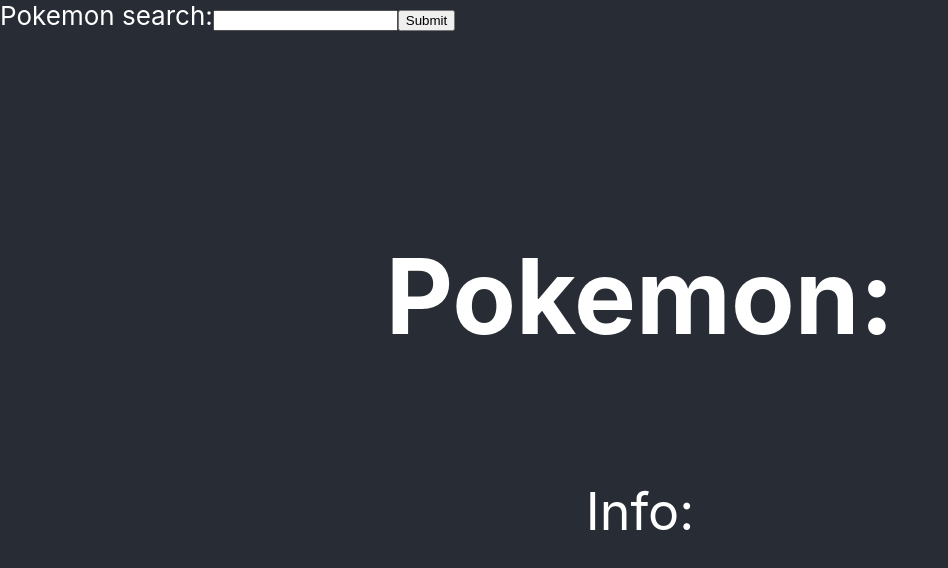
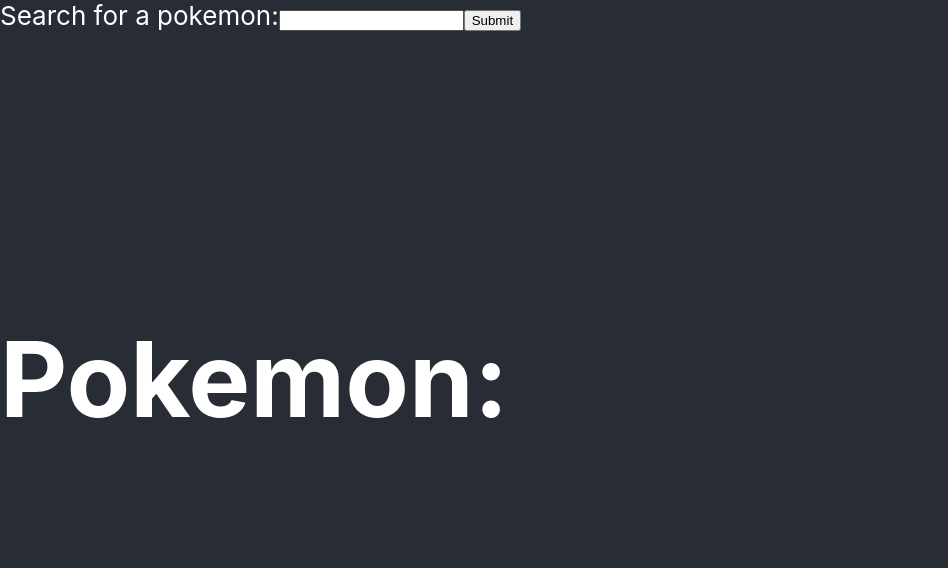
Before and after one commit to Thi-Mai/elite102-project, a React (Create React App) app in the folder pokedex-app/: page / in a window 1280 px wide. Shown: the top 568 px of the page, without its empty margins (0-948 px from the left). Built offline with nearby package versions, Linux system fonts and the light colour scheme.

Commit message:
somewhat complete app

```diff
--- a/pokedex-app/src/App.css
+++ b/pokedex-app/src/App.css
@@ -5,13 +5,22 @@
   font-size: calc(10px + 2vmin);
 }
 
-.App {
+.App-info {
   background-color: #282c34;
+  font-size: calc(20px + 4vmin);
+  color: white;
+  align-items: left;
+
   min-height: 100vh;
   display: flex;
   flex-direction: column;
-  align-items: center;
   justify-content: center;
-  font-size: calc(20px + 4vmin);
-  color: white;
+
+
 }
+
+.App-save {
+  column-count: 3;
+  column-gap: 40px;
+  column-rule-style: solid;
+}
--- a/pokedex-app/src/App.js
+++ b/pokedex-app/src/App.js
@@ -33,7 +33,7 @@
       this.setState({ info: data})
 
     } catch (err) {
-      this.setState({ info: {abilities: null}})
+      this.setState({ info: {name: null}})
     }
 
     event.preventDefault();
@@ -43,27 +43,60 @@
   render() {
 
     pokemonName = this.curText;
-    var {abilities} = this.state.info;
+    var {name, height, weight, types, abilities, moves} = this.state.info;
 
-    if(abilities) {
+    if(name) {
       return (
         <div>
 
           <form className='App-input'>
             <label>
-                Pokemon search:
+                Search:
             <input type="text" onChange={this.handleChange}/>
            </label>
           <input type="button" value="Submit" onClick={this.handleSubmit}/>
           </form>
 
-          <div className="App">
+          <div className="App-info">
             <h1>Pokemon: {pokemonName}</h1>
-            <p> Info: </p>
+
+            <p>
+              <h2>
+                General Info
+              </h2>
+              <p> Height (decimetres): {height}</p>
+              <p> Weight (hectograms): {weight}</p>
+              <p> Types:
+                {types.map((item, index) => (
+                  <p key={index+1}>{index+1}: {item.type.name}</p>
+                ))}
+              </p>
+            </p>
+
+            <p>
+              <h2>
+                Abilities
+              </h2>
 
               {abilities.map((item, index) => (
-                <p key={index}>{index}: {item.ability.name}</p>
+                <p key={index+1}>{index+1}: {item.ability.name}</p>
               ))}
+
+            </p>
+
+            <p>
+              <h2>
+               Moves
+              </h2>
+
+              {moves.map((item, index) => (
+                <p key={index+1}>{index+1}: {item.move.name}</p>
+              ))}
+
+            </p>
+
+
+
           </div>
 
         </div>
@@ -78,15 +111,14 @@
 
           <form className='App-input'>
             <label>
-                Pokemon search:
+                 Search for a pokemon:
             <input type="text" onChange={this.handleChange}/>
            </label>
           <input type="button" value="Submit" onClick={this.handleSubmit}/>
           </form>
 
-          <div className="App">
+          <div className="App-info">
             <h1>Pokemon:</h1>
-            <p> Info: </p>
             <p>
               {info}
             </p>
```
